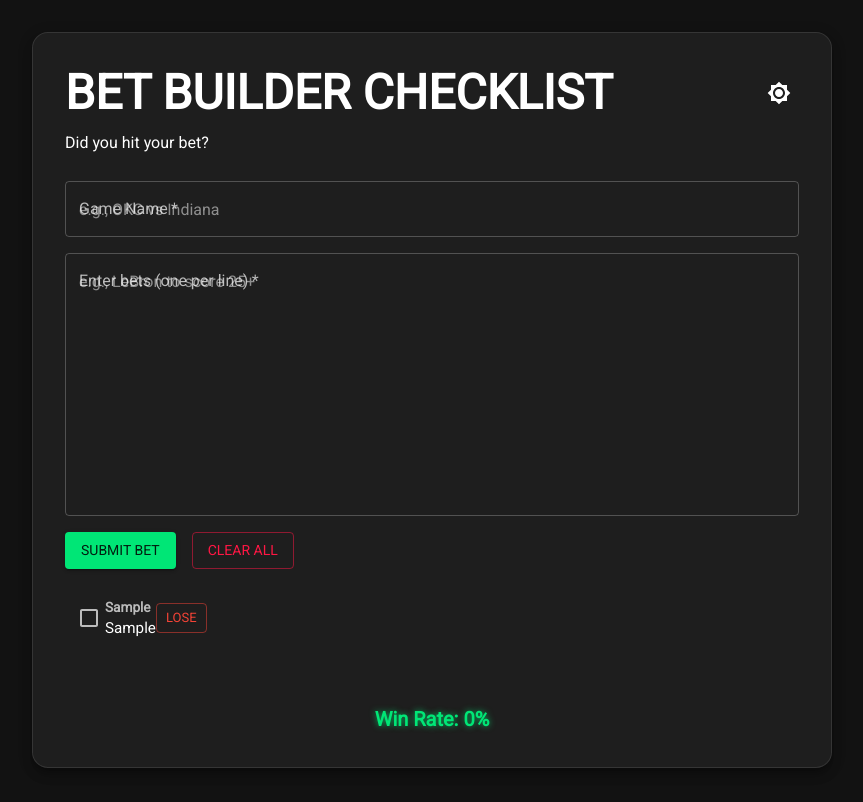
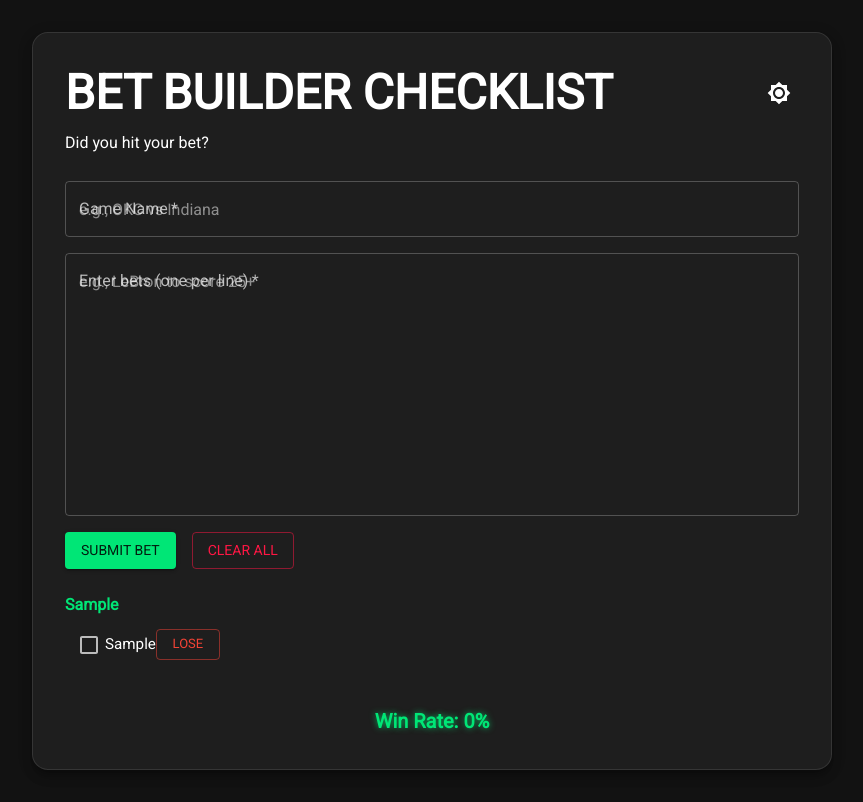
Before and after one commit to elmonickcool/betbuilder-checklist-app, a React (Vite) app: page / in a window 1280 px wide. Both pictures are taken after typing "Sample", "Sample" into the empty fields and a click on the button "SUBMIT BET". Shown: the whole page, without its empty margins (208-1071 px from the left). Built offline with nearby package versions, Linux system fonts and the light colour scheme.

Commit message:
fixed match or game name

```diff
--- a/src/App.jsx
+++ b/src/App.jsx
@@ -121,6 +121,12 @@ export default function App() {
   const winCount = items.filter((item) => item.status === "win").length;
   const winRate = total > 0 ? ((winCount / total) * 100).toFixed(0) : 0;
 
+  const groupedItems = items.reduce((acc, item) => {
+  if (!acc[item.game]) acc[item.game] = [];
+  acc[item.game].push(item);
+  return acc;
+}, {});
+
   return (
     <ThemeProvider theme={theme}>
       <CssBaseline />
@@ -213,8 +219,29 @@ export default function App() {
             }}
           >
             <Grid container spacing={1}>
-              {items.map((item, index) => (
-                <Grid item xs={12} key={index}>
+             {Object.entries(groupedItems).map(([game, bets]) => (
+  <Box key={game} sx={{ mb: 2 }}>
+
+    {/* GAME HEADER */}
+    <Typography
+      sx={{
+        fontWeight: "bold",
+        fontSize: "1rem",
+        mb: 1,
+        color: "primary.main",
+      }}
+    >
+      {game}
+    </Typography>
+
+    <Grid container spacing={1}>
+      {bets.map((item, index) => {
+        const globalIndex = items.findIndex(
+          (i) => i === item
+        );
+
+        return (
+          <Grid item xs={12} key={globalIndex}>
             <Paper
               elevation={darkMode ? 0 : 1}
               sx={{
@@ -229,43 +256,24 @@ export default function App() {
                     : item.status === "lose"
                     ? "rgba(255, 23, 68, 0.1)"
                     : "inherit",
-                      transition: "background 0.3s",
-                      "&:hover": {
-                        backgroundColor: darkMode
-                          ? "rgba(255,255,255,0.05)"
-                          : "rgba(0,0,0,0.04)",
-                      },
               }}
             >
               <FormControlLabel
                 control={
                   <Checkbox
                     checked={item.status === "win"}
-                          onChange={() => toggleChecked(index)}
+                    onChange={() => toggleChecked(globalIndex)}
                     disabled={item.status === "lose"}
                     sx={{ p: 0.5 }}
-                          inputProps={{
-                            "aria-label": `Mark bet "${item.text}" as won`,
-                          }}
                   />
                 }
                 label={
-                        <Box>
                   <Typography
                     sx={{
-                              fontWeight: "bold",
-                              fontSize: "0.85rem",
-                              color: "text.secondary",
-                            }}
-                          >
-                            {item.game}
-                          </Typography>
-                          <Typography
-                            sx={{
-                              fontWeight:
-                                item.status === "lose" ? "bold" : "normal",
                       textDecoration:
-                                item.status === "win" ? "line-through" : "none",
+                        item.status === "win"
+                          ? "line-through"
+                          : "none",
                       color:
                         item.status === "win"
                           ? "green"
@@ -277,30 +285,24 @@ export default function App() {
                   >
                     {item.text}
                   </Typography>
-                        </Box>
                 }
-                      sx={{
-                        m: 0,
-                        p: 0,
-                        flexGrow: 1,
-                      }}
+                sx={{ m: 0, flexGrow: 1 }}
               />
+
               <Button
                 variant="outlined"
                 color={item.status === "lose" ? "success" : "error"}
                 size="small"
-                      onClick={() => toggleLose(index)}
-                      sx={{ minWidth: 32 }}
-                      aria-label={
-                        item.status === "lose"
-                          ? `Undo lost status for bet "${item.text}"`
-                          : `Mark bet "${item.text}" as lost`
-                      }
+                onClick={() => toggleLose(globalIndex)}
               >
                 {item.status === "lose" ? "Undo" : "Lose"}
               </Button>
             </Paper>
           </Grid>
+        );
+      })}
+    </Grid>
+  </Box>
 ))}
             </Grid>
           </Box>
```
Also changed, not shown: 1 other file (tests, documents, lock files or other folders). Lines whose indentation alone changed are shown as unchanged.
